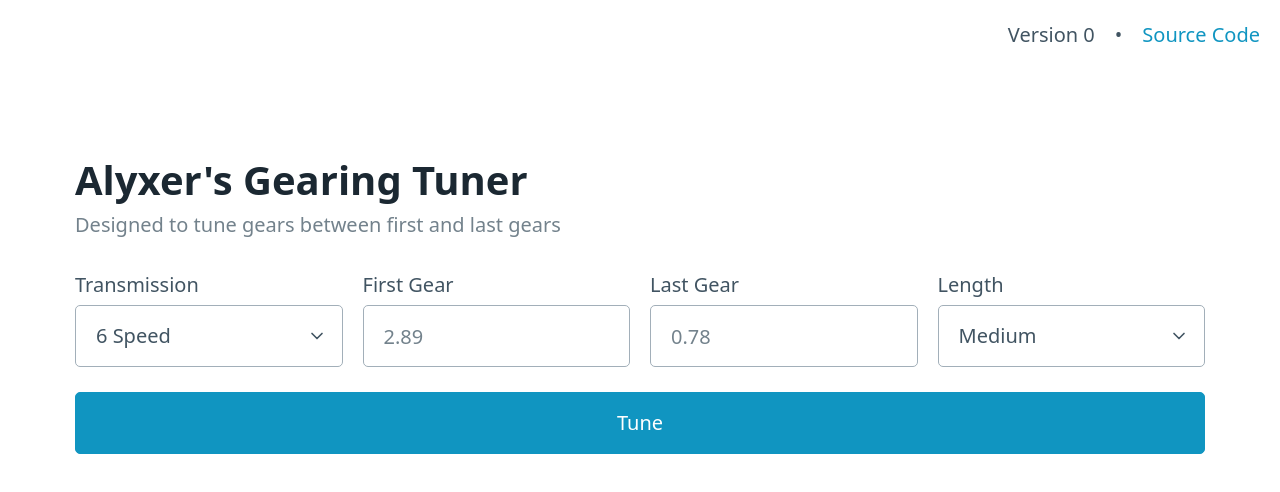
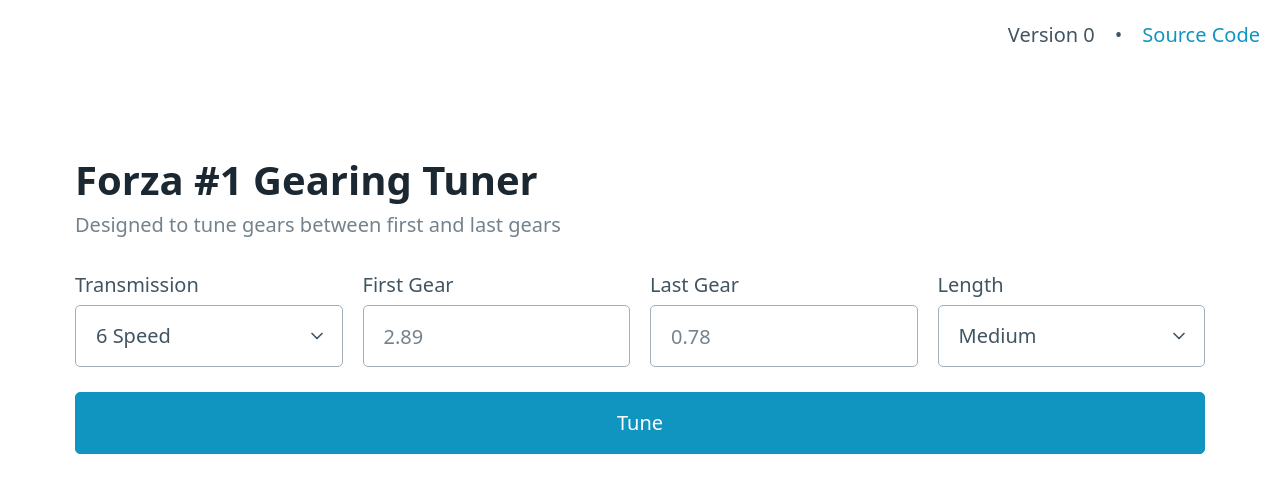
Before and after one commit to TempusGPT/forza-gt, a SvelteKit app: page / in a window 1280 px wide. Shown: the top 492 px of the page. Built offline with nearby package versions, Linux system fonts and the light colour scheme.

Commit message:
Change app name

```diff
--- a/package.json
+++ b/package.json
@@ -1,6 +1,6 @@
 {
-    "name": "gearing-tuner",
-    "version": "1.1.0",
+    "name": "f1gt",
+    "version": "1.2.0",
     "private": true,
     "scripts": {
         "dev": "vite dev",
--- a/src/app.d.ts
+++ b/src/app.d.ts
@@ -1,5 +1,3 @@
-// See https://kit.svelte.dev/docs/types#app
-// for information about these interfaces
 declare global {
     namespace App {
         // interface Error {}
--- a/src/routes/+layout.svelte
+++ b/src/routes/+layout.svelte
@@ -7,11 +7,11 @@
     <ul>
         <li>Version {version}</li>
         <li>•</li>
-        <li><a href="https://github.com/AlyxerHL/gearing-tuner">Source Code</a></li>
+        <li><a href="https://github.com/TempusGPT/f1gt">Source Code</a></li>
     </ul>
 </nav>
 
 <slot />
 <svelte:head>
-    <title>Alyxer's Gearing Tuner</title>
+    <title>Forza #1 Gearing Tuner</title>
 </svelte:head>
--- a/src/routes/+page.svelte
+++ b/src/routes/+page.svelte
@@ -24,7 +24,7 @@
 
 <main class="container">
     <div class="headings">
-        <h1>Alyxer's Gearing Tuner</h1>
+        <h1>Forza #1 Gearing Tuner</h1>
         <h1>Designed to tune gears between first and last gears</h1>
     </div>
 
--- a/tsconfig.json
+++ b/tsconfig.json
@@ -10,8 +10,4 @@
         "sourceMap": true,
         "strict": true
     }
-    // Path aliases are handled by https://kit.svelte.dev/docs/configuration#alias
-    //
-    // If you want to overwrite includes/excludes, make sure to copy over the relevant includes/excludes
-    // from the referenced tsconfig.json - TypeScript does not merge them in
 }
```
Also changed, not shown: 1 other file (tests, documents, lock files or other folders).
